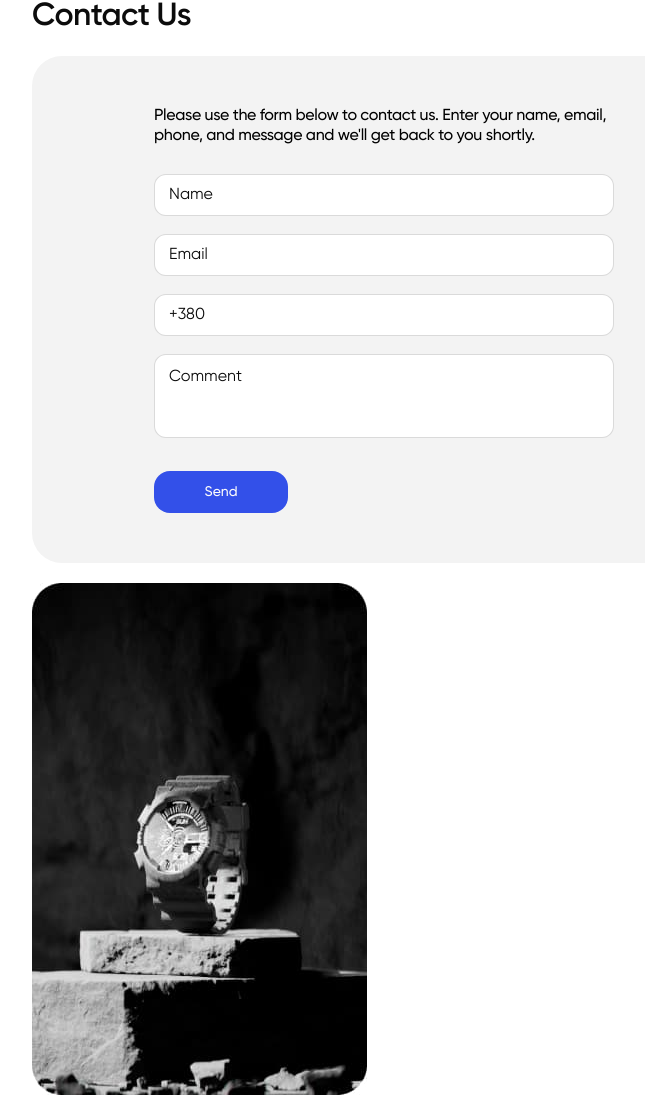
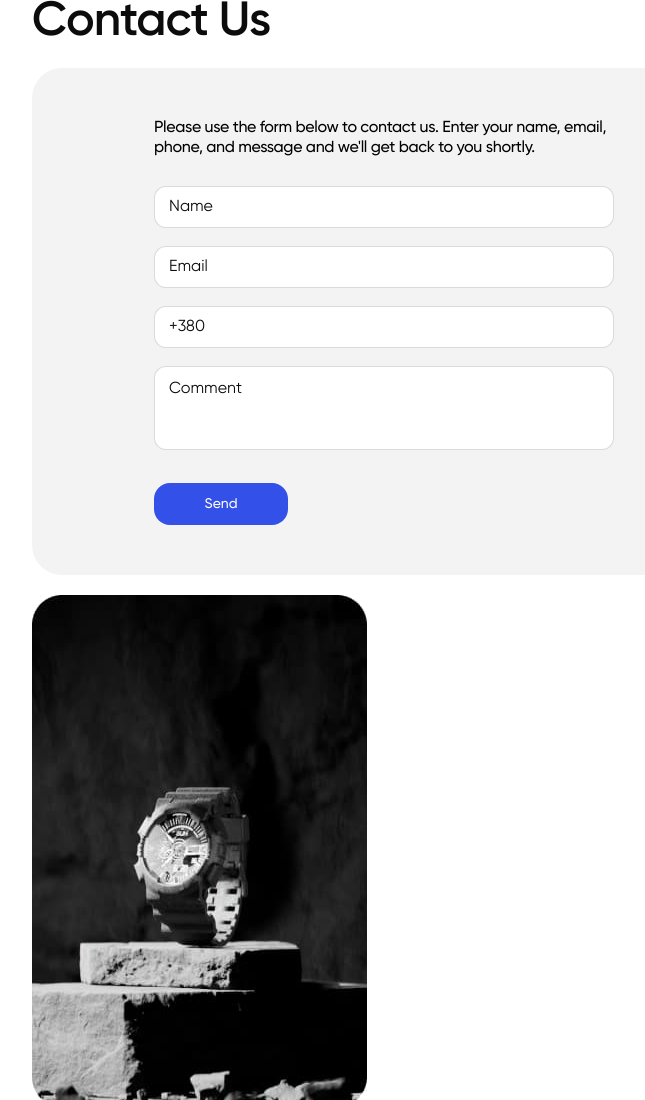
Before and after one commit to TOR10S/group-19, a website built with Vite: page src/index.html in a window 768 px wide. Shown: the top 1100 px of the page, without its empty margins (0-645 px from the left). Built offline with nearby package versions, Linux system fonts and the light colour scheme.

Commit message:
tablet-ver-1

```diff
--- a/src/css/contact-us.css
+++ b/src/css/contact-us.css
@@ -25,7 +25,6 @@
     font-weight: 600;
     line-height: 32px;
     letter-spacing: -0.64px;
-    max-width: 160px;
 }
 
 .info-input {
@@ -119,4 +118,10 @@
         width: 704px;
         height: 556px;
     }
+
+    .subheader {
+        font-size: 48px;
+        line-height: 44px;
+        letter-spacing: -0.96px;
+    }
 }
```
